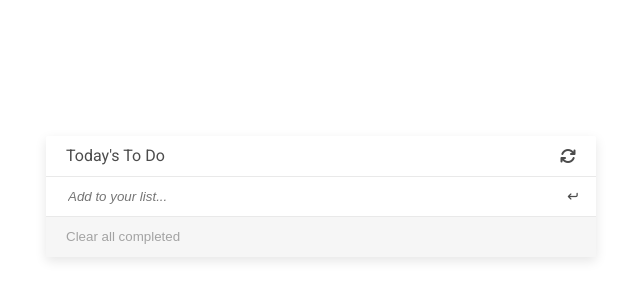
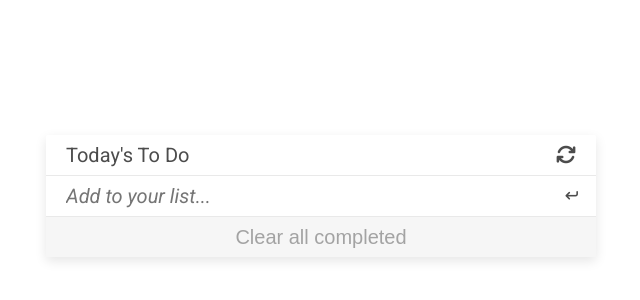
Before and after one commit to MAleemH/to-do-list, a website built with webpack: page src/index.html in a window 1280 px wide. Shown: the part 204-504 px from the top of the page, without its empty margins (319-959 px from the left). Built offline with nearby package versions, Linux system fonts and the light colour scheme.

Commit message:
error removed from js

```diff
--- a/src/index.js
+++ b/src/index.js
@@ -10,4 +10,5 @@ window.onload = () => {
     newTaskIcon: 'new_task_icon',
     clearAllCompletedTasks: 'clear_all_completed_tasks',
   });
+  myForm();
 };
--- a/src/style.css
+++ b/src/style.css
@@ -8,12 +8,18 @@
 
 html,
 body,
+input,
 main {
   margin: 0;
   padding: 0;
   height: 100%;
   font-family: 'Roboto', sans-serif;
+  font-size: 20px;
   color: rgb(76, 76, 76);
+}
+
+input {
+  height: 40px;
 }
 
 body {
@@ -125,3 +131,10 @@ li.box > input[type=text] {
   color: rgb(163, 163, 163);
   text-decoration: line-through;
 }
+
+#clear_all_completed_tasks {
+  display: flex;
+  flex-direction: row;
+  justify-content: center;
+  font-size: 20px;
+}
```
Also changed, not shown: dist/main.bundle.js.
